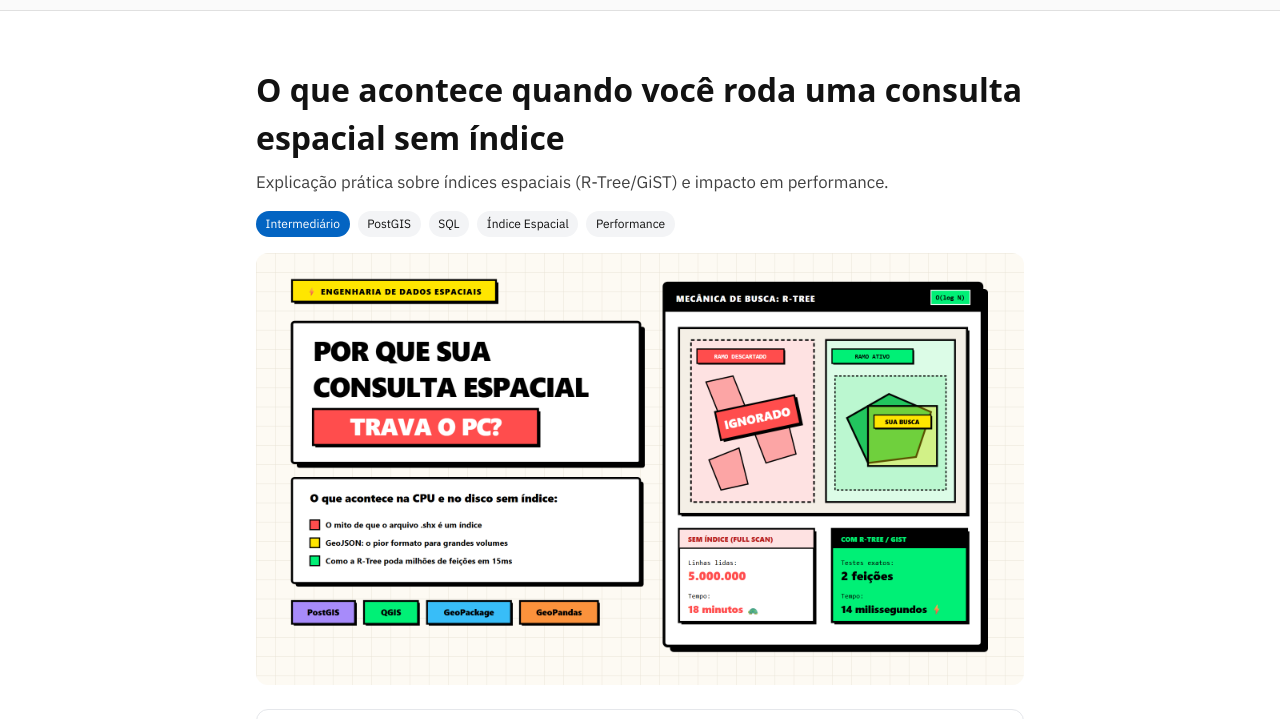
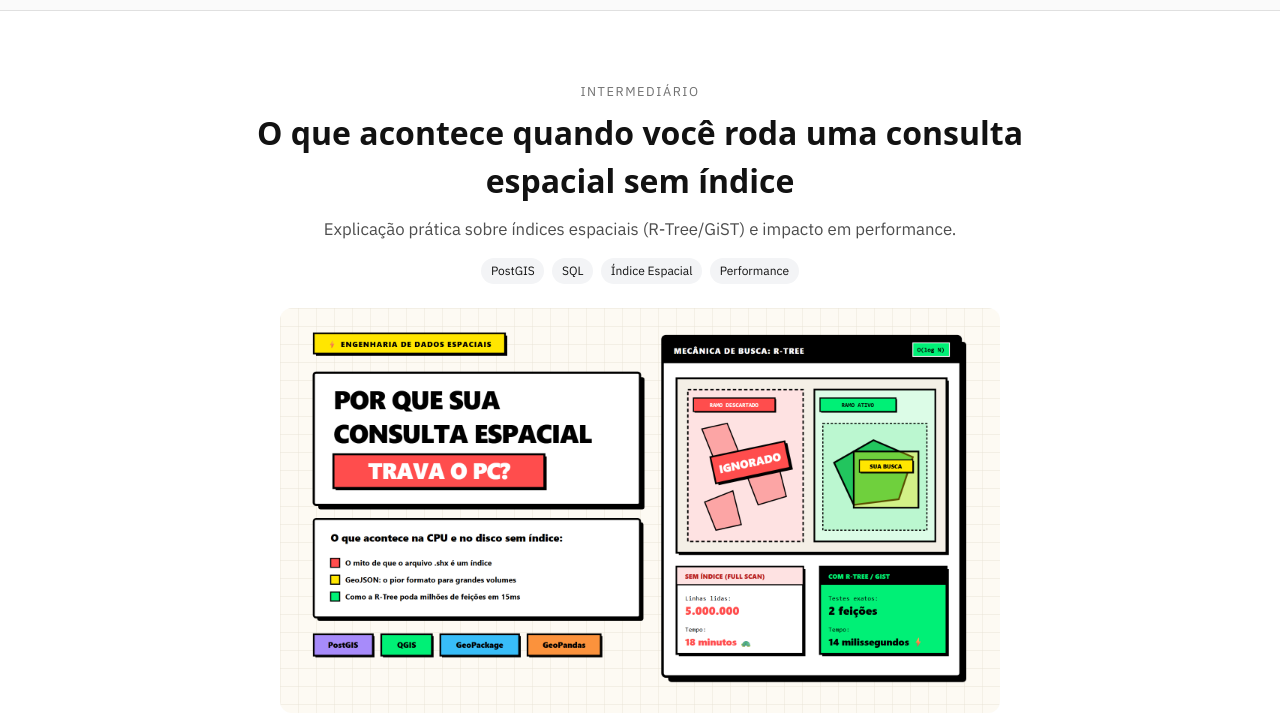
Before and after one commit to samuel-c-santos/samuel-c-santos.github.io, an Astro site: page /tutoriais/artigo-indice-espacial in a window 1280 px wide. Shown: the part 62-781 px from the top of the page. Built offline with nearby package versions, Linux system fonts and the light colour scheme; Astro itself is replaced by a stand-in of ours; a web font is replaced by a local one.

Commit message:
feat: add page header hero to tutorials listing and detail pages

```diff
--- a/src/pages/tutoriais/[slug].astro
+++ b/src/pages/tutoriais/[slug].astro
@@ -14,13 +14,12 @@ const { entry } = Astro.props;
 const { Content, headings } = await render(entry);
 ---
 <BaseLayout title={`${entry.data.title} | Samuel Santos`} description={entry.data.description}>
-  <article class="tutorial-detail">
+  <header class="page-header page-header--detail">
     <div class="container">
-      <header class="detail-header">
-        <h1>{entry.data.title}</h1>
-        <p class="detail-desc">{entry.data.description}</p>
+      <p class="page-eyebrow">{entry.data.level || 'Tutorial'}</p>
+      <h1 class="page-title">{entry.data.title}</h1>
+      <p class="page-subtitle">{entry.data.description}</p>
       <div class="detail-meta">
-          {entry.data.level && <span class="badge badge-level">{entry.data.level}</span>}
         {(entry.data.tags || []).map((tag) => (
           <span class="badge badge-tag">{tag}</span>
         ))}
@@ -33,8 +32,11 @@ const { Content, headings } = await render(entry);
       {entry.data.thumbnail && (
         <img src={entry.data.thumbnail} alt={entry.data.title} class="detail-thumb" />
       )}
+    </div>
   </header>
 
+  <article class="tutorial-detail">
+    <div class="container">
       {headings && headings.length > 0 && (
         <nav class="toc">
           <h2>Índice</h2>
@@ -57,15 +59,18 @@ const { Content, headings } = await render(entry);
   </article>
 
   <style>
-    .tutorial-detail { padding: 2rem 0; }
-    .container { max-width: 800px; margin: 0 auto; padding: 0 1rem; }
-    .detail-header h1 { font-size: 2rem; margin-bottom: 0.5rem; }
-    .detail-desc { opacity: 0.8; font-size: 1.05rem; }
-    .detail-meta { display: flex; flex-wrap: wrap; gap: 0.5rem; align-items: center; margin: 1rem 0; }
+    .page-header { padding: 3rem 0 2rem; background-color: var(--aipim-bg-canvas); border-bottom: 1px solid var(--aipim-border-subtle); text-align: center; }
+    .page-header--detail .page-title { font-size: 2rem; }
+    .page-eyebrow { font-size: 0.8rem; text-transform: uppercase; letter-spacing: 0.12em; opacity: 0.6; margin-bottom: 0.5rem; }
+    .page-title { font-size: 2.5rem; margin: 0 0 0.75rem; font-weight: 700; }
+    .page-subtitle { opacity: 0.75; max-width: 640px; margin: 0 auto 1rem; font-size: 1.05rem; line-height: 1.5; }
+    .detail-meta { display: flex; flex-wrap: wrap; gap: 0.5rem; align-items: center; justify-content: center; margin: 1rem 0; }
     .badge { font-size: 0.75rem; padding: 0.25rem 0.6rem; border-radius: 999px; }
     .badge-level { background: var(--aipim-action-primary-bg, #2563eb); color: #fff; }
     .badge-tag { background: var(--aipim-surface-alt, #f3f4f6); }
-    .detail-thumb { width: 100%; border-radius: 12px; margin: 1rem 0; }
+    .detail-thumb { width: 100%; max-width: 720px; border-radius: 12px; margin: 1.5rem auto 0; display: block; }
+    .tutorial-detail { padding: 2rem 0 3rem; }
+    .container { max-width: 800px; margin: 0 auto; padding: 0 1rem; }
     .toc { border: 1px solid var(--aipim-border, #e5e7eb); border-radius: 12px; padding: 1rem 1.25rem; margin: 1.5rem 0; background: var(--aipim-surface, #fff); }
     .toc h2 { font-size: 1rem; margin: 0 0 0.5rem; }
     .toc ul { list-style: none; padding: 0; margin: 0; }
--- a/src/pages/tutoriais/index.astro
+++ b/src/pages/tutoriais/index.astro
@@ -13,14 +13,16 @@ const allTags = [...new Set(sorted.flatMap((t) => t.data.tags || []))];
 const allLevels = [...new Set(sorted.map((t) => t.data.level).filter(Boolean))];
 ---
 <BaseLayout title="Tutoriais | Samuel Santos" description="Tutoriais técnicos de geotecnologias, QGIS, Python, Google Earth Engine e análise de dados.">
+  <header class="page-header">
+    <div class="container">
+      <p class="page-eyebrow">Aprenda fazendo</p>
+      <h1 class="page-title">Tutoriais</h1>
+      <p class="page-subtitle">Tutoriais técnicos de geotecnologias, QGIS, Python, Google Earth Engine e análise de dados.</p>
+    </div>
+  </header>
+
   <section class="tutoriais-section">
     <div class="container">
-      <div class="section-header">
-        <p class="section-eyebrow">Aprenda fazendo</p>
-        <h1 class="section-title">Tutoriais</h1>
-        <p class="section-subtitle">Tutoriais técnicos de geotecnologias, QGIS, Python, Google Earth Engine e análise de dados.</p>
-      </div>
-
       <div class="filters-bar">
         <input type="search" id="search-input" placeholder="Buscar tutoriais..." class="search-input aipim-input" />
         <div class="filter-group">
@@ -150,12 +152,12 @@ const allLevels = [...new Set(sorted.map((t) => t.data.level).filter(Boolean))];
   </script>
 
   <style>
-    .tutoriais-section { padding: 3rem 0 2rem; }
+    .page-header { padding: 3rem 0 2rem; background-color: var(--aipim-bg-canvas); border-bottom: 1px solid var(--aipim-border-subtle); text-align: center; }
+    .page-eyebrow { font-size: 0.8rem; text-transform: uppercase; letter-spacing: 0.12em; opacity: 0.6; margin-bottom: 0.5rem; }
+    .page-title { font-size: 2.5rem; margin: 0 0 0.75rem; font-weight: 700; }
+    .page-subtitle { opacity: 0.75; max-width: 640px; margin: 0 auto; font-size: 1.05rem; line-height: 1.5; }
+    .tutoriais-section { padding: 2rem 0 3rem; }
     .container { max-width: 1200px; margin: 0 auto; padding: 0 1rem; }
-    .section-header { margin-bottom: 1.5rem; text-align: center; margin-block-start: 1rem; }
-    .section-eyebrow { font-size: 0.85rem; text-transform: uppercase; letter-spacing: 0.08em; opacity: 0.7; }
-    .section-title { font-size: 2rem; margin: 0.25rem 0; text-align: center; }
-    .section-subtitle { opacity: 0.75; max-width: 640px; margin: 0 auto; }
     .filters-bar { display: flex; flex-wrap: wrap; gap: 0.75rem; align-items: center; margin-bottom: 1.5rem; padding: 1rem; border: 1px solid var(--aipim-border, #e5e7eb); border-radius: 12px; background: var(--aipim-surface, #fff); }
     .search-input { flex: 1 1 240px; padding: 0.5rem 0.75rem; border: 1px solid var(--aipim-border, #ccc); border-radius: 8px; background: var(--aipim-bg, #fff); color: inherit; }
     .filter-group, .sort-group { display: flex; flex-wrap: wrap; gap: 0.4rem; align-items: center; }
```
Lines whose indentation alone changed are shown as unchanged.
